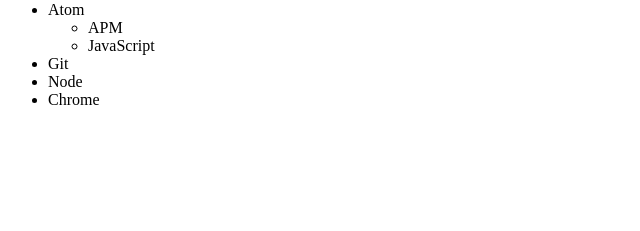
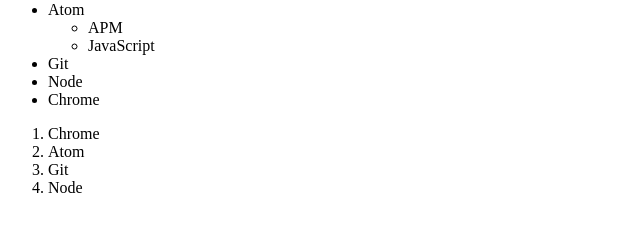
Before and after one commit to RichardVang-matc/Assignments, a plain HTML site: page index.html in a window 1280 px wide. Shown: the part 79-310 px from the top of the page, without its empty margins (0-640 px from the left). Drawn offline with Linux system fonts and the light colour scheme.

Commit message:
added ordered list

```diff
--- a/index.html
+++ b/index.html
@@ -16,5 +16,11 @@
       <li>Node</li>
       <li>Chrome</li>
     </ul>
+    <ol>
+      <li>Chrome</li>
+      <li>Atom</li>
+      <li>Git</li>
+      <li>Node</li>
+    </ol>
   </body>
 </html>
```
